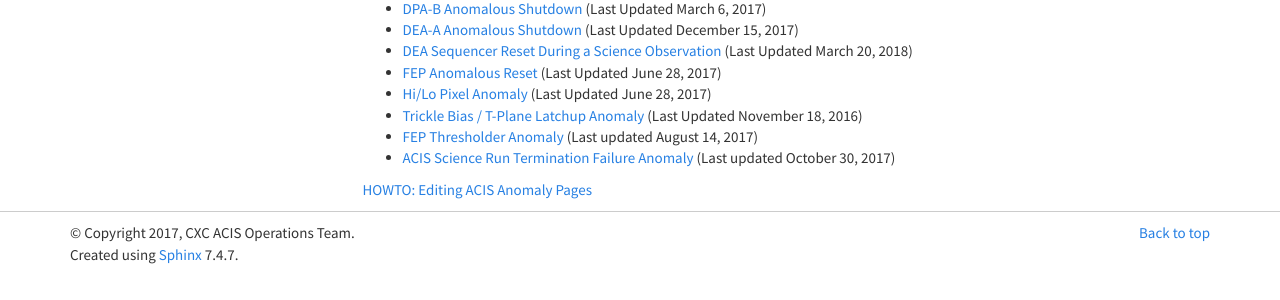
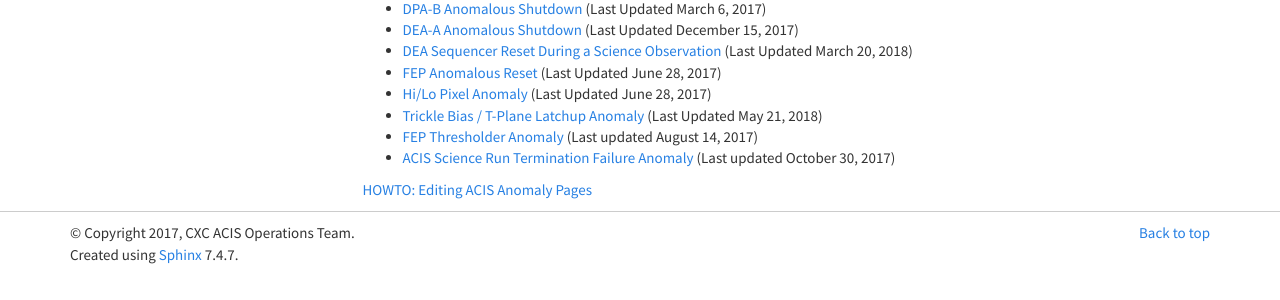
Before and after one commit to acisops/acis_anomaly_pages, a Sphinx documentation site: the page built from source/index.rst, in a window 1280 px wide. Shown: the part 265-565 px from the top of the page. Built offline with Sphinx 7.4.7, drawn with Linux system fonts in a browser that asks for light colours.

Commit message:
update date

```diff
--- a/source/index.rst
+++ b/source/index.rst
@@ -19,7 +19,7 @@ Contents:
 * :doc:`dea_seq_reset` (Last Updated March 20, 2018)
 * :doc:`fep_reset` (Last Updated June 28, 2017)
 * :doc:`hi_lo_anomaly` (Last Updated June 28, 2017)
-* :doc:`trickle_bias_tplane` (Last Updated November 18, 2016)
+* :doc:`trickle_bias_tplane` (Last Updated May 21, 2018)
 * :doc:`fep_thresholder` (Last updated August 14, 2017)
 * :doc:`stuck_status_bit` (Last updated October 30, 2017)
 
```
